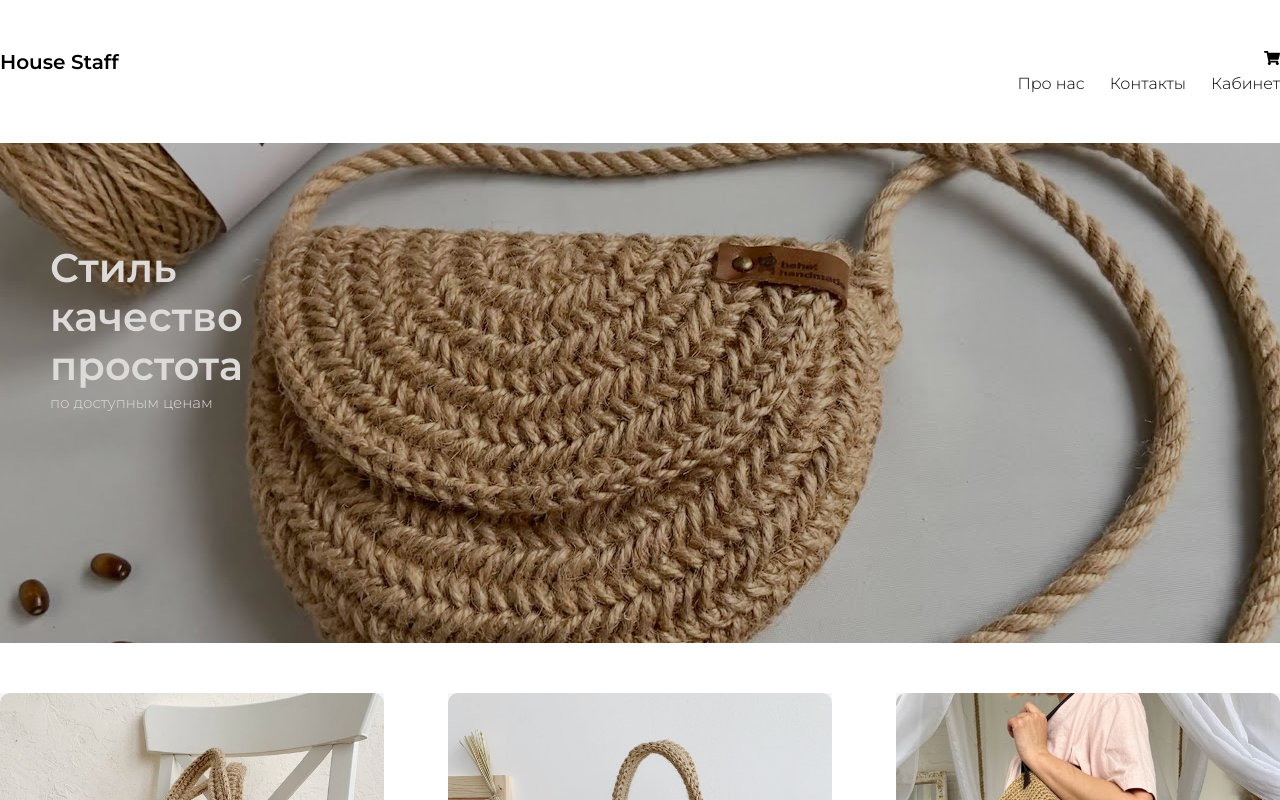
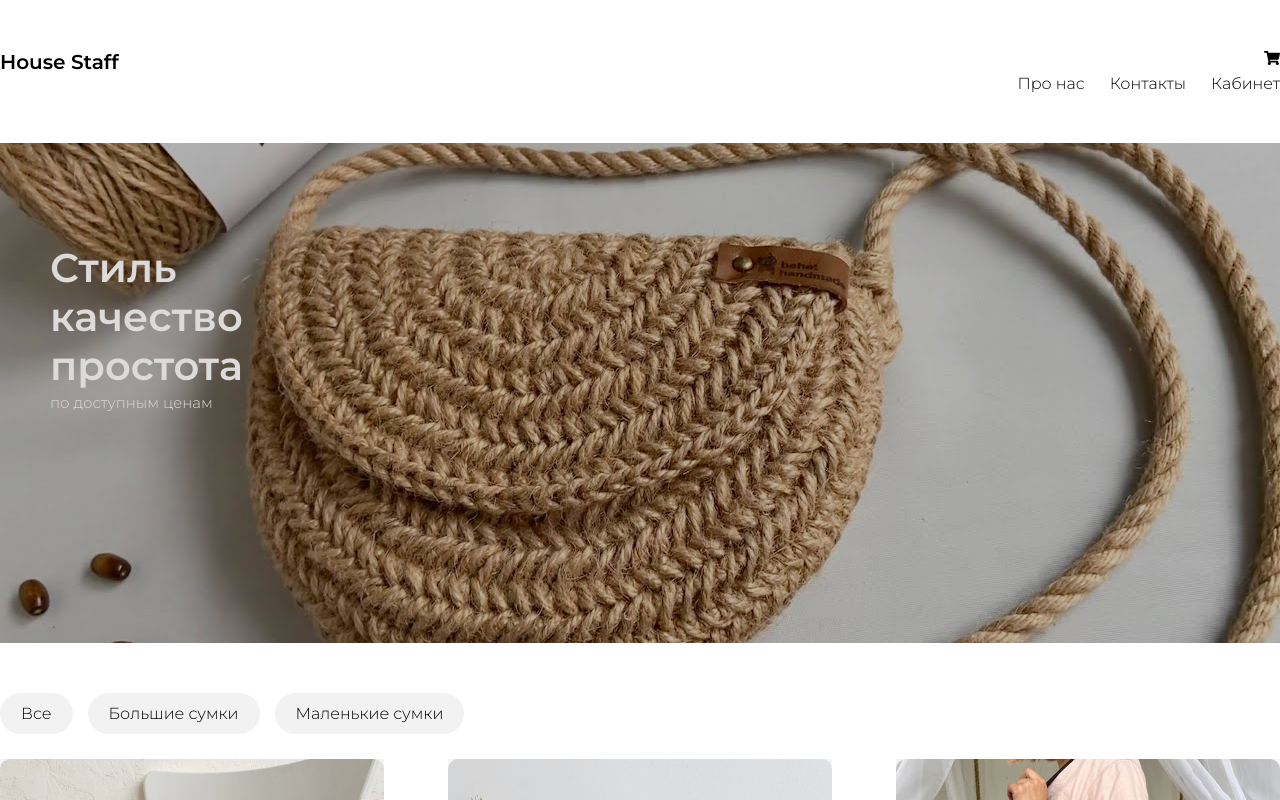
Before and after one commit to dmitriy-violentiy/internet-shop, a React (Create React App) app: page / in a window 1280 px wide. Shown: the top 800 px of the page. Built offline with nearby package versions, Linux system fonts and the light colour scheme; the HTML template or start-up script is replaced by a standard one.

Commit message:
add product filtration

```diff
--- a/src/App.js
+++ b/src/App.js
@@ -2,19 +2,21 @@
 import Header from "./components/Header";
 import Footer from "./components/Footer";
 import Items from "./components/Items";
+import Categories from "./components/Categories";
 
 class App extends React.Component {
    constructor(props) {
       super(props)
       this.state = {
          orders: [],
+         currentItems: [],
          items: [
             {
                id: 1,
                title: 'Сумка 1',
                img: 'product1.jpg',
                desc: 'Text desc',
-               category: 'chairs',
+               category: 'small bag',
                price: '23'
             },
             {
@@ -22,7 +24,7 @@
                title: 'Сумка 2',
                img: 'product2.jpg',
                desc: 'Text desc',
-               category: 'chairs',
+               category: 'small bag',
                price: '11'
             },
             {
@@ -30,7 +32,7 @@
                title: 'Сумка 3',
                img: 'product3.jpg',
                desc: 'Text desc',
-               category: 'chairs',
+               category: 'big bag',
                price: '23'
             },
             {
@@ -38,7 +40,7 @@
                title: 'Сумка 4',
                img: 'product4.jpg',
                desc: 'Text desc',
-               category: 'chairs',
+               category: 'small bag',
                price: '22'
             },
             {
@@ -46,7 +48,7 @@
                title: 'Сумка 5',
                img: 'product5.jpg',
                desc: 'Text desc',
-               category: 'chairs',
+               category: 'big bag',
                price: '50'
             },
             {
@@ -54,22 +56,36 @@
                title: 'Сумка 6',
                img: 'product5.jpg',
                desc: 'Text desc',
-               category: 'chairs',
+               category: 'big bag',
                price: '50'
             }
          ]
       }
+      this.state.currentItems = this.state.items
       this.addToOrder = this.addToOrder.bind(this) //чтобы можно было работать с состояниями
       this.deleteOrder = this.deleteOrder.bind(this)
+      this.chooseCategory = this.chooseCategory.bind(this)
    }
    render() {
       return (
          <div className="wrapper">
             <Header orders={this.state.orders} onDelete={this.deleteOrder}/>
-            <Items items={this.state.items} onAdd={this.addToOrder}/>
+            <Categories chooseCategory={this.chooseCategory}/>
+            <Items items={this.state.currentItems} onAdd={this.addToOrder}/>
             <Footer/>
          </div>
       );
+   }
+
+   chooseCategory(category) {
+      if(category == 'all') {
+         this.setState({currentItems: this.state.items})
+         return
+      }
+
+      this.setState({
+         currentItems: this.state.items.filter(el => el.category === category)
+      })
    }
 
    deleteOrder(id) {
--- /dev/null
+++ b/src/components/Categories.js
@@ -0,0 +1,34 @@
+import React, { Component } from 'react'
+
+export class Categories extends Component {
+   constructor (props) {
+      super(props)
+      this.state = {
+         categories: [
+            {
+               key: 'all',
+               name: 'Все'
+            },
+            {
+               key: 'big bag',
+               name: 'Большие сумки'
+            },
+            {
+               key: 'small bag',
+               name: 'Маленькие сумки'
+            }
+         ]
+      }
+   }
+   render() {
+      return (
+         <div className='categories'>
+            {this.state.categories.map(el => (
+               <div key={el.key} onClick={() => this.props.chooseCategory(el.key)}>{el.name}</div>
+            ))}
+         </div>
+      )
+   }
+}
+
+export default Categories
--- a/src/index.css
+++ b/src/index.css
@@ -149,6 +149,23 @@
    color: #dddada;
 }
 
+.categories div {
+   display: inline-block;
+   background: #f2f2f2;
+   border-radius: 50px;
+   padding: 10px 20px;
+   margin-bottom: 25px;
+   margin-right: 15px;
+   cursor: pointer;
+   border: 1px solid transparent;
+   transition: all 500ms ease;
+}
+
+.categories div:hover {
+   border-color: silver;
+   transform: scale(1.1);
+}
+
 main {
    display: flex;
    width: 100%;
```
